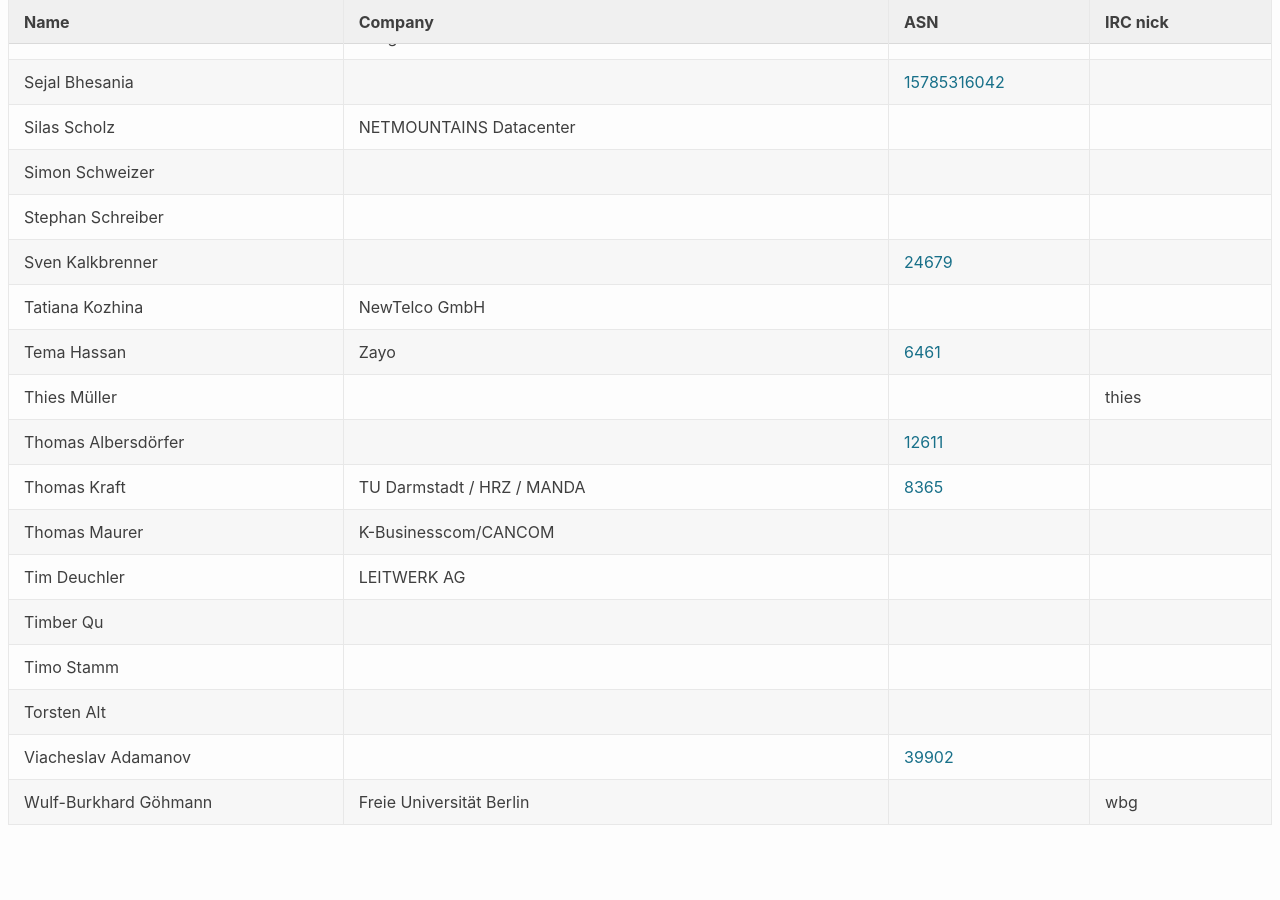
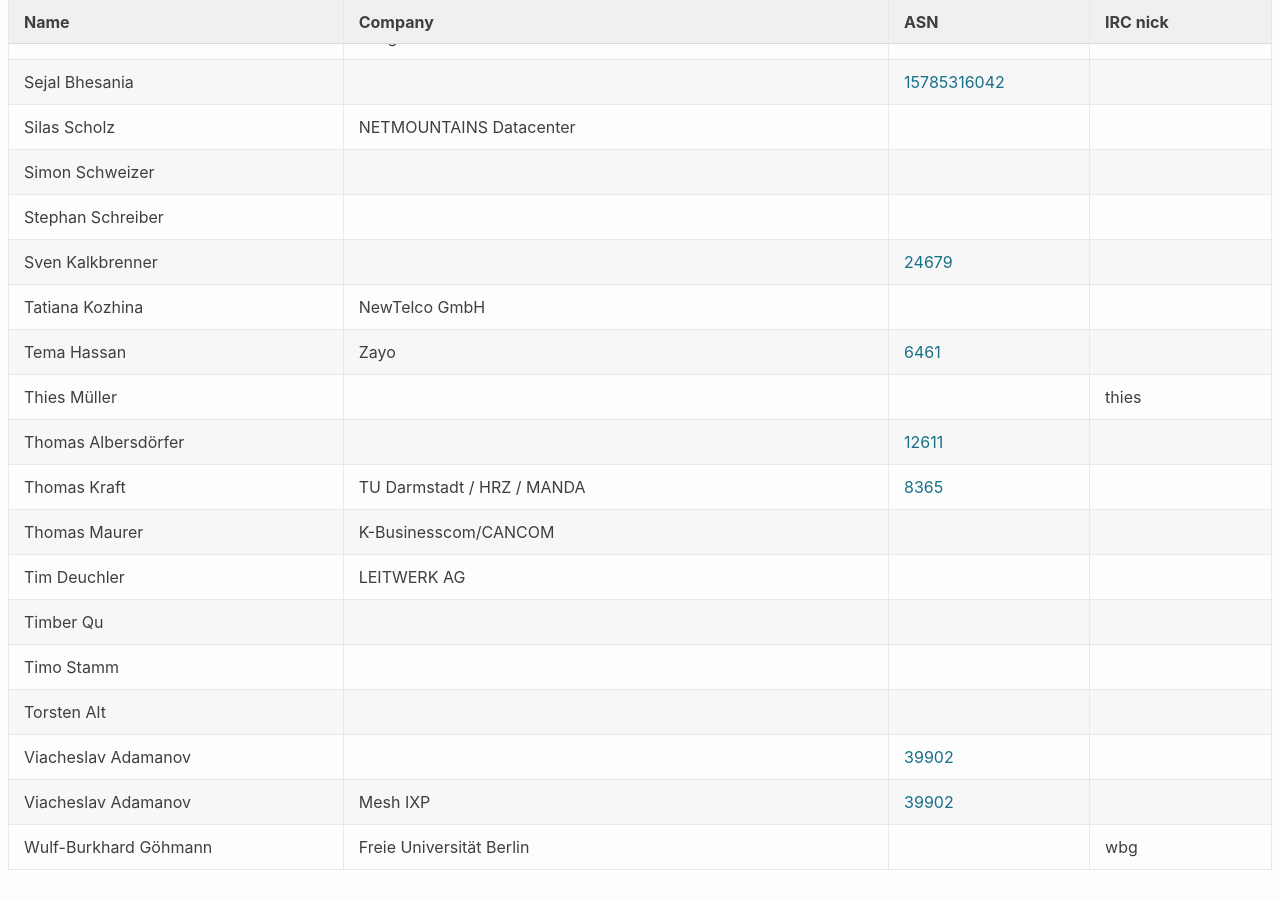
Before and after one commit to denog/pretix-attendeelist, a Jekyll site: the page built from denog15/index.md, in a window 1280 px wide and 900 px high, scrolled down 24602 px. Built offline with Jekyll 4.4.1, drawn with Linux system fonts in a browser that asks for light colours; before the commit the page ends 25457 px from its top, so only the background shows below that.

Commit message:
Latest data: Fri Nov 17 10:10:38 UTC 2023

```diff
--- a/_data/attendees_denog15_online.json
+++ b/_data/attendees_denog15_online.json
@@ -522,6 +522,12 @@
     "asn": "39902"
   },
   {
+    "name": "Viacheslav Adamanov",
+    "company": "Mesh IXP",
+    "irc": null,
+    "asn": "39902"
+  },
+  {
     "name": "Wulf-Burkhard Göhmann",
     "company": "Freie Universität Berlin",
     "irc": "wbg",
```
